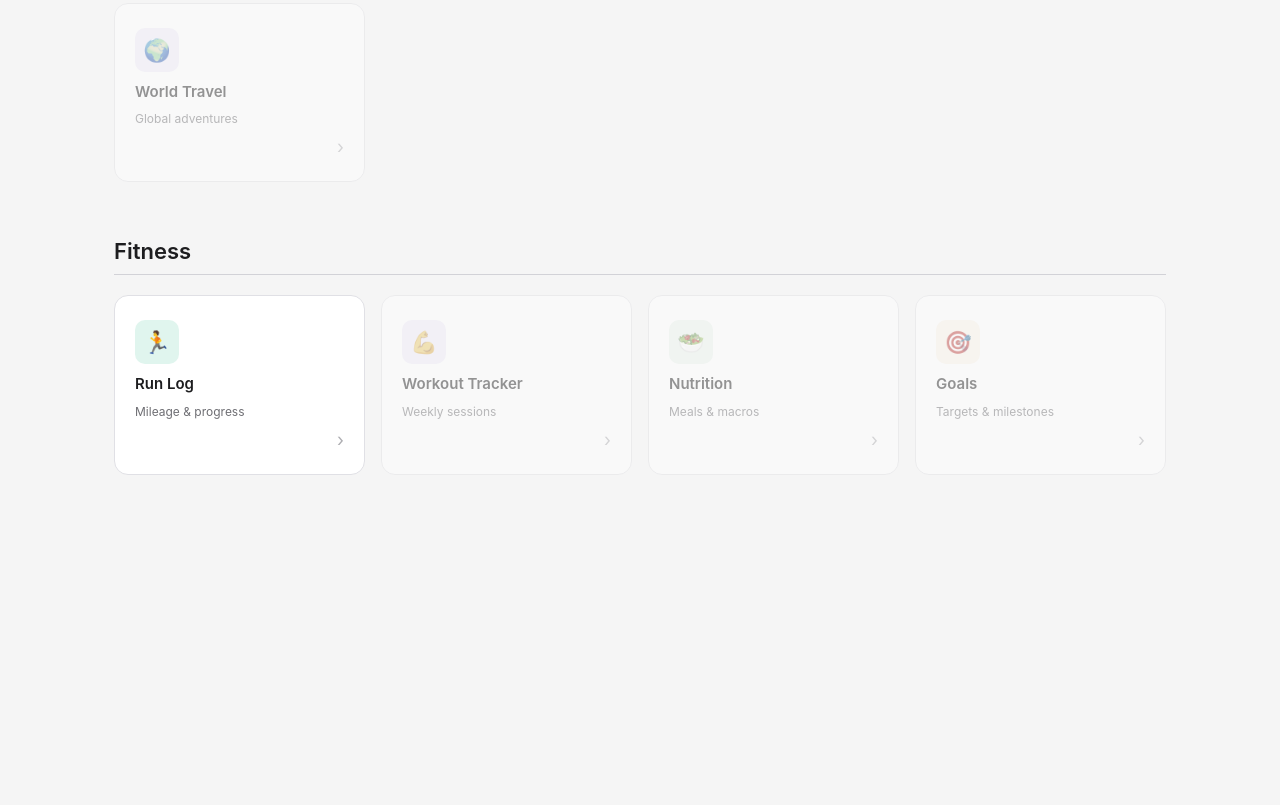
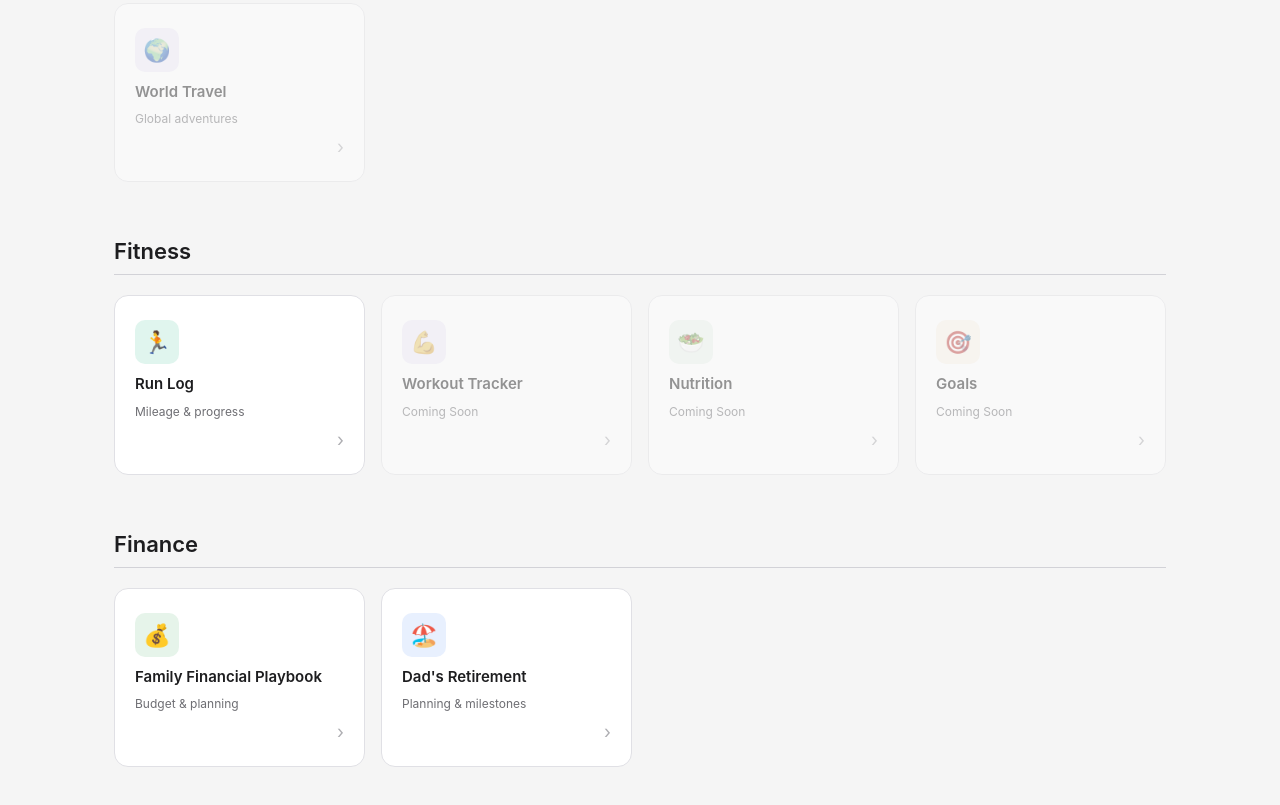
Before and after one commit to cmidgett106/Los_Midgetts, a plain HTML site: page index.html in a window 1280 px wide. Shown: the part 453-1258 px from the top of the page. Before the commit the page ends 1032 px from the top, so only its background shows below. Drawn offline with Linux system fonts and the light colour scheme.

Commit message:
Add files via upload

```diff
--- a/index.html
+++ b/index.html
@@ -186,21 +186,43 @@
       <a class="card inactive" href="#" target="_blank" rel="noopener">
         <div class="card-icon purple">💪</div>
         <div class="card-title">Workout Tracker</div>
-        <div class="card-sub">Weekly sessions</div>
+        <div class="card-sub">Coming Soon</div>
         <div class="card-arrow">›</div>
       </a>
 
       <a class="card inactive" href="#" target="_blank" rel="noopener">
         <div class="card-icon green">🥗</div>
         <div class="card-title">Nutrition</div>
-        <div class="card-sub">Meals & macros</div>
+        <div class="card-sub">Coming Soon</div>
         <div class="card-arrow">›</div>
       </a>
 
       <a class="card inactive" href="#" target="_blank" rel="noopener">
         <div class="card-icon amber">🎯</div>
         <div class="card-title">Goals</div>
-        <div class="card-sub">Targets & milestones</div>
+        <div class="card-sub">Coming Soon</div>
+        <div class="card-arrow">›</div>
+      </a>
+
+    </div>
+  </section>
+
+  <!-- Section 3: Finance -->
+  <section class="section">
+    <h2 class="section-title">Finance</h2>
+    <div class="card-grid">
+
+      <a class="card" href="https://cmidgett106.github.io/Financial-Playbook/" target="_blank" rel="noopener">
+        <div class="card-icon green">💰</div>
+        <div class="card-title">Family Financial Playbook</div>
+        <div class="card-sub">Budget & planning</div>
+        <div class="card-arrow">›</div>
+      </a>
+
+      <a class="card" href="https://cmidgett106.github.io/Dad-s-Retirement/" target="_blank" rel="noopener">
+        <div class="card-icon blue">🏖️</div>
+        <div class="card-title">Dad's Retirement</div>
+        <div class="card-sub">Planning & milestones</div>
         <div class="card-arrow">›</div>
       </a>
 
```
